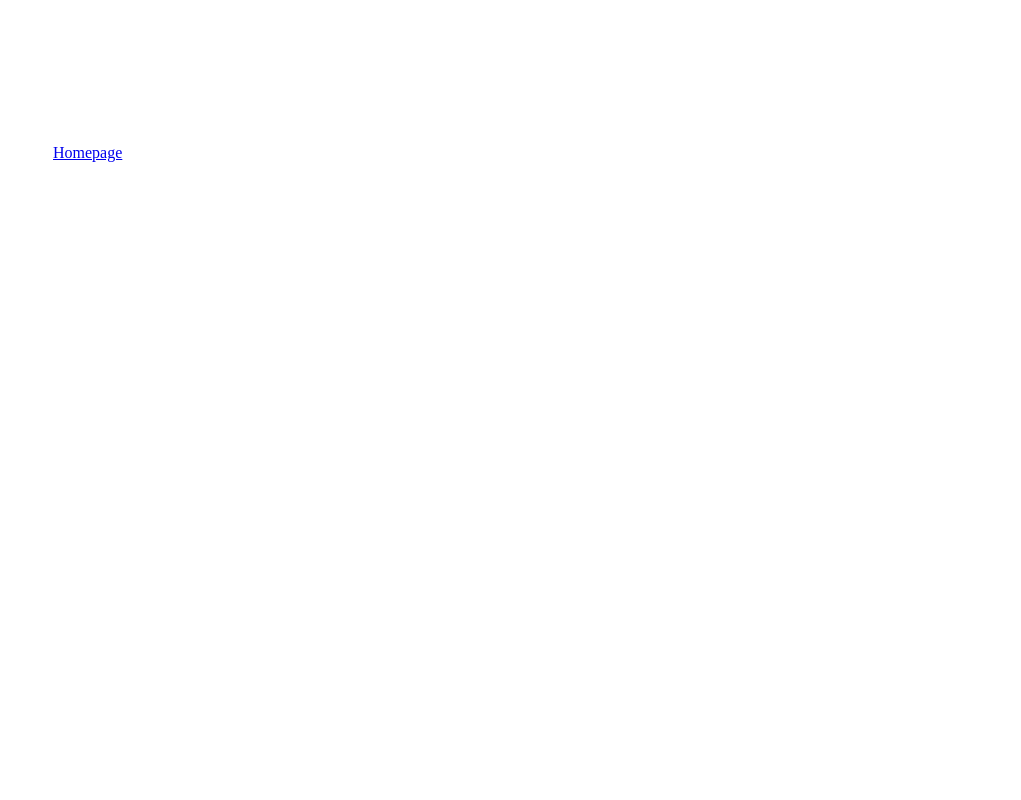
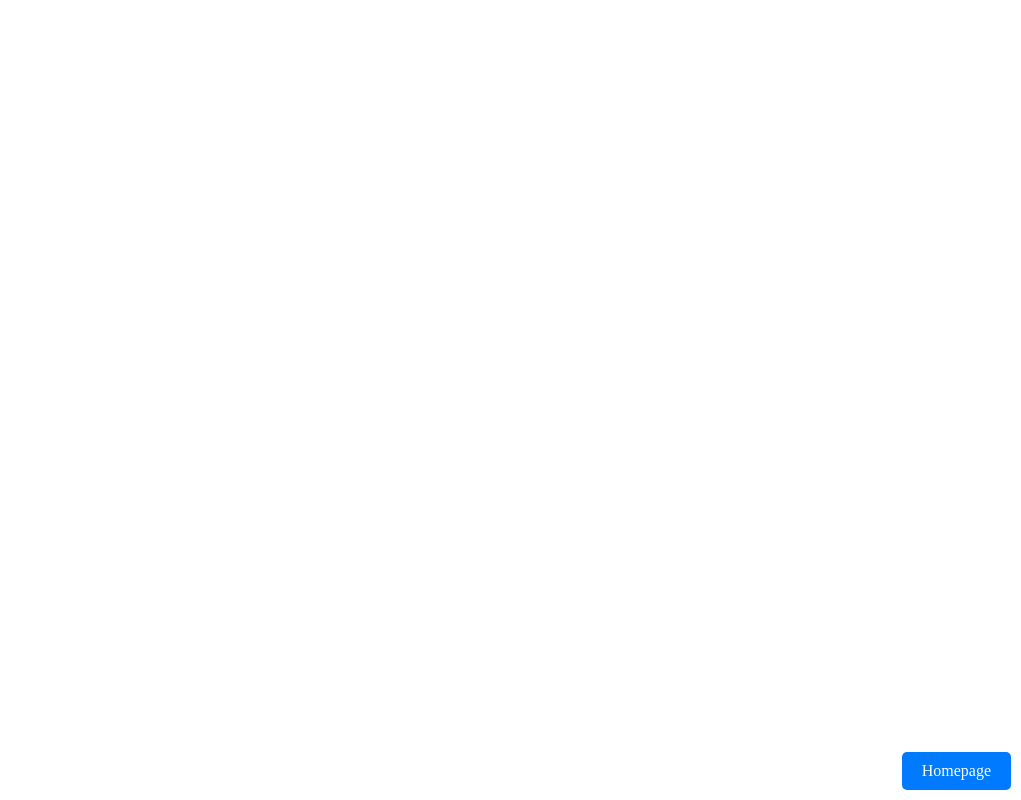
Before and after one commit to TotallyReal/AR-projects, a plain HTML site: page index.html in a window 1280 px wide. Shown: the whole page, without its empty margins (259-1280 px from the left). Drawn offline with Linux system fonts and the light colour scheme; grey boxes are pictures that could not be loaded.

Commit message:
homepage2

```diff
--- a/index.html
+++ b/index.html
@@ -3,6 +3,20 @@
     <meta name="viewport" content="width=device-width, initial-scale=1" />
     <script src="https://aframe.io/releases/1.5.0/aframe.min.js"></script>
     <script src="https://cdn.jsdelivr.net/npm/mind-ar@1.2.5/dist/mindar-image-aframe.prod.js"></script>
+    <style>
+      .home-link {
+        position: fixed;
+        bottom: 10px;
+        right: 10px;
+        padding: 10px 20px;
+        background-color: #007bff;
+        color: white;
+        text-decoration: none;
+        border-radius: 5px;
+        font-size: 16px;
+        z-index: 1000;  /* Ensure it's on top */
+      }
+    </style>
   </head>
   <body>
     <a-scene
```
